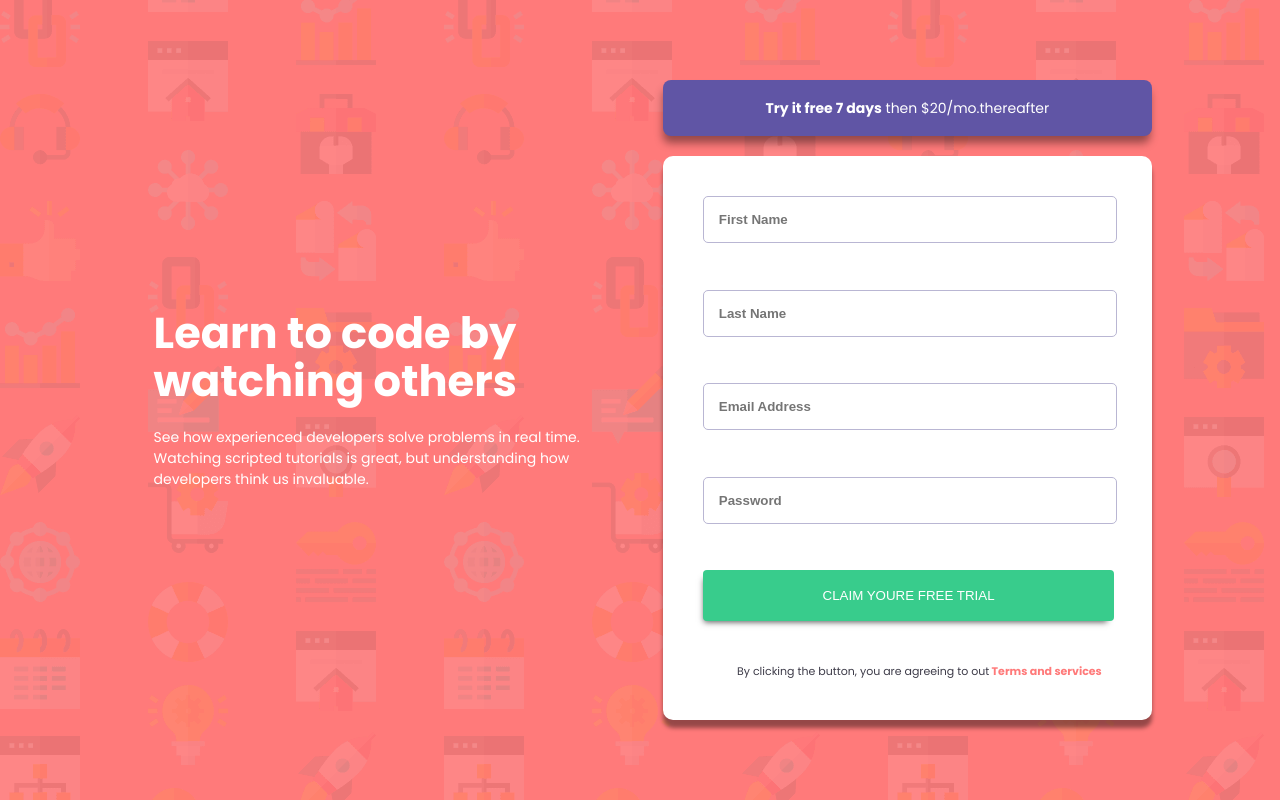
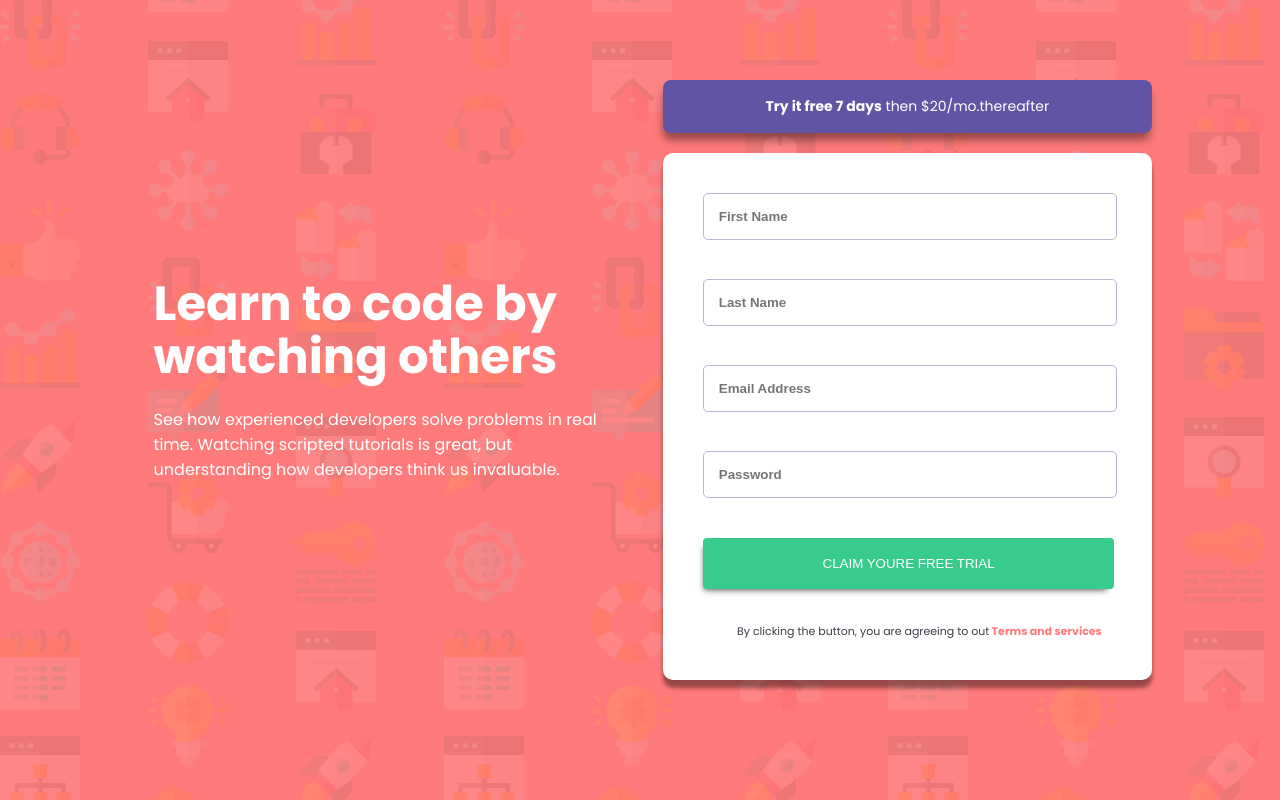
Before and after one commit to Segnities/react-sign-up-form, a React (Vite) app: page / in a window 1280 px wide. Built offline with nearby package versions, Linux system fonts and the light colour scheme.

Commit message:
design comparison done

```diff
--- a/src/components/assets/css/App.css
+++ b/src/components/assets/css/App.css
@@ -1,7 +1,7 @@
 .App {
   width: 100%;
   padding-top: 10vh;
-  padding-bottom: 10vh;
+  padding-bottom: 15vh;
   padding-left: 12vw;
   padding-right: 10vw;
   min-height: 100vh;
--- a/src/components/assets/css/Intro.module.css
+++ b/src/components/assets/css/Intro.module.css
@@ -4,13 +4,23 @@
 }
 
 .intro h2 {
-  font-size: 2.7rem;
+  font-size: 3rem;
   line-height: 1.1em;
 }
 
 .intro p {
   margin-top: 1.5em;
-  font-size: 14px;
+  margin-right: 1.5em;
+  font-size: 16px;
+}
+
+@media screen and (max-width: 1140px) {
+  .intro h2 {
+    font-size: 2.5em;
+  }
+  .intro p {
+    font-size: 14px;
+  }
 }
 
 @media screen and (max-width: 720px) {
```
